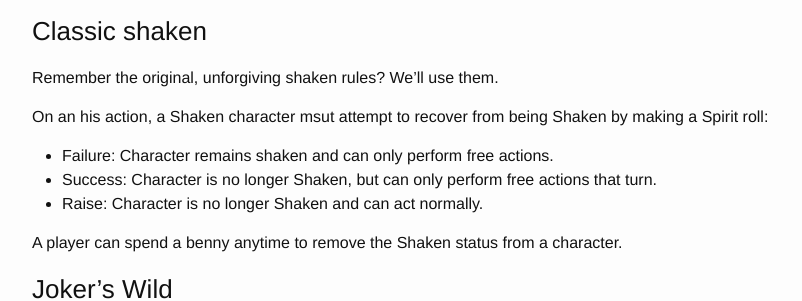
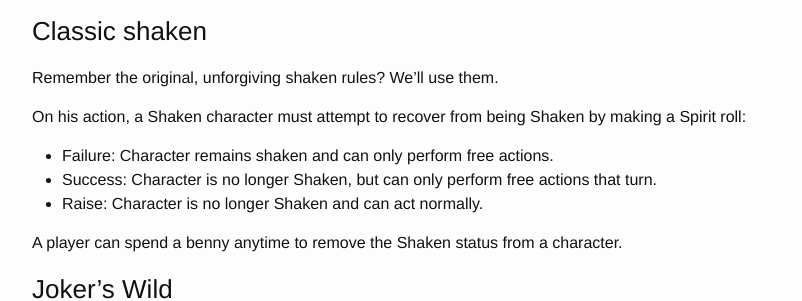
Before and after one commit to achall36/RoxvilleRooster.github.io, a Jekyll site: the page built from espionage_game_setting_rules_simpler.md, in a window 1280 px wide and 900 px high, scrolled down 2826 px. Shown: the part 152-453 px from the top of the window, without its empty margins (238-1040 px from the left). Built offline with Jekyll 4.4.1, drawn with Linux system fonts in a browser that asks for light colours.

Commit message:
fixed spelling/grammar

```diff
--- a/espionage_game_setting_rules_simpler.md
+++ b/espionage_game_setting_rules_simpler.md
@@ -126,7 +126,7 @@ Mentalist, Mr. Fix-It, and Wizard
 ### Classic shaken
 Remember the original, unforgiving shaken rules? We'll use them.
 
-On an his action, a Shaken character msut attempt to recover from being Shaken by making a Spirit roll:
+On his action, a Shaken character must attempt to recover from being Shaken by making a Spirit roll:
 
 * Failure: Character remains shaken and can only perform free actions.
 * Success: Character is no longer Shaken, but can only perform free actions that turn.
```
